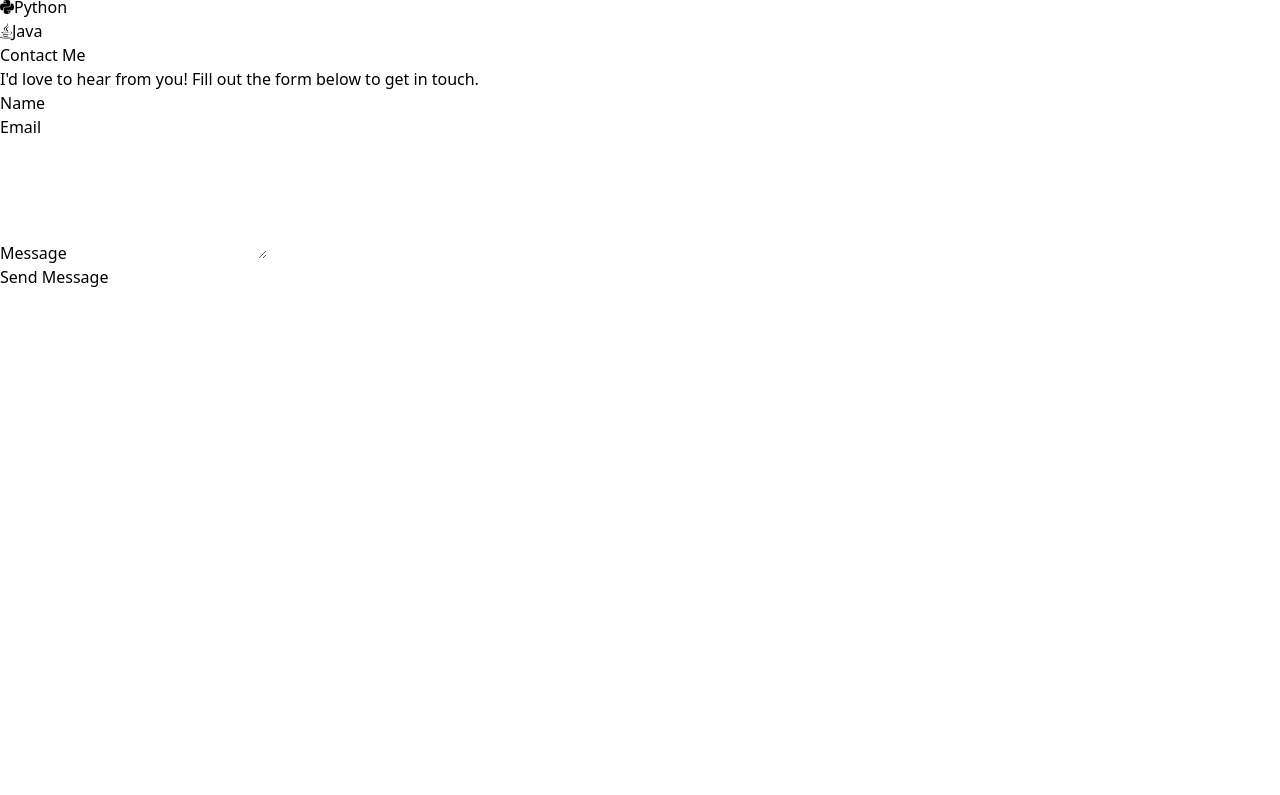
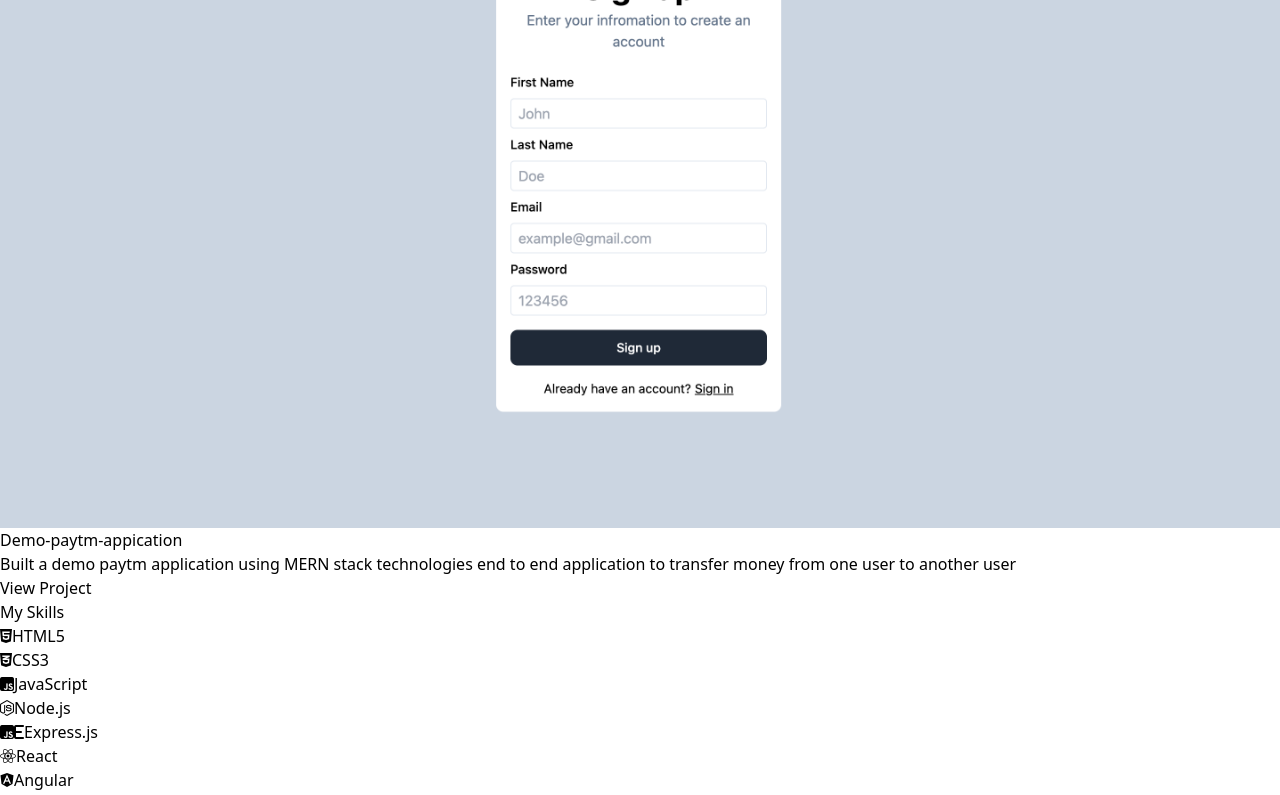
Before and after one commit to webdeveloper-fresher32/Angular-portfolio, an Angular app: page / in a window 1280 px wide. Shown: the part 2466-3261 px from the top of the page. Before the commit the page ends 2755 px from the top, so only its background shows below. Built offline with nearby package versions, Linux system fonts and the light colour scheme.

Commit message:
added a new project

```diff
--- a/src/app/components/projects/projects.component.ts
+++ b/src/app/components/projects/projects.component.ts
@@ -15,5 +15,11 @@ export class ProjectsComponent {
       imageUrl: 'quiz-app.png',
       link: 'https://basic-react-quizz-app.netlify.app/',
     },
+    {
+      title:"Demo-paytm-appication",
+      description:"Built a demo paytm application using MERN stack technologies end to end application to transfer money from one user to another user",
+      imageUrl:"Paytm.png",
+      link:"https://demo-paytm-fullstack-application.netlify.app/"
+    }
   ];
 }
```
Also changed, not shown: public/Paytm.png (added).
